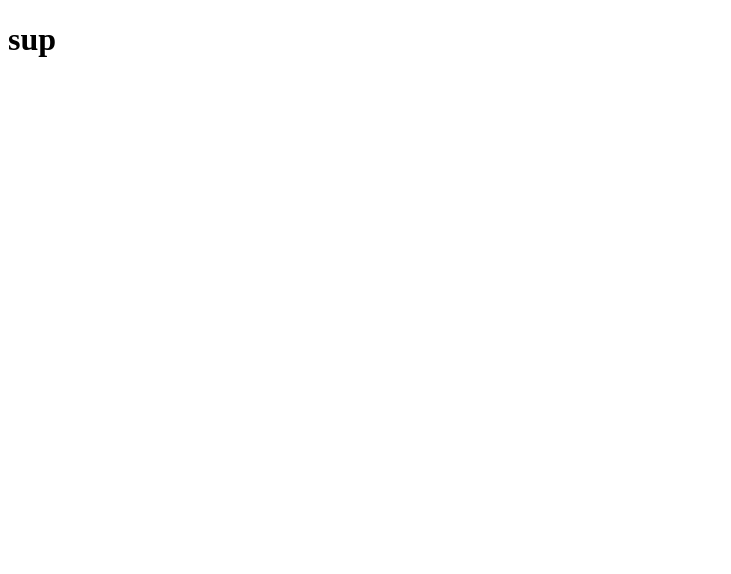
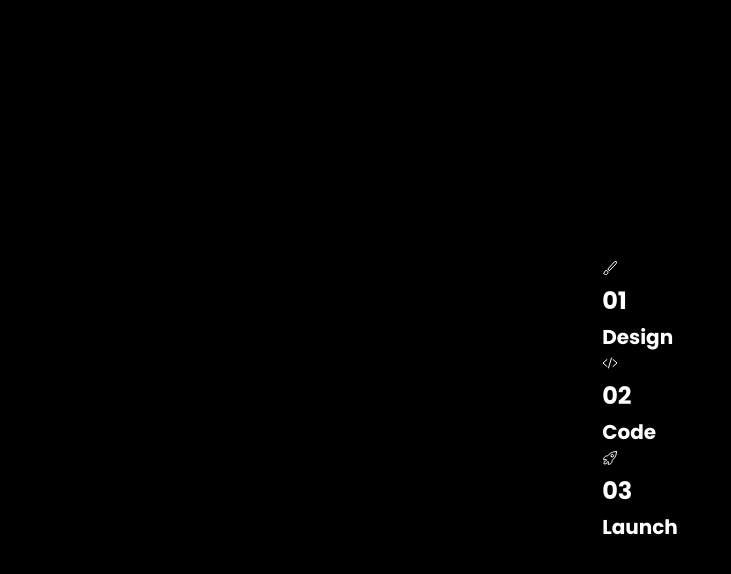
Before and after one commit to jsunh98/scifi-card, a plain HTML site: page index.html in a window 1280 px wide. Shown: the whole page, without its empty margins (0-731 px from the left). Drawn offline with nearby package versions, Linux system fonts and the light colour scheme.

Commit message:
added 3 container boxes, added icons to them. and began formatting the CSS to center the content

```diff
--- a/index.html
+++ b/index.html
@@ -7,7 +7,41 @@
     <link rel="stylesheet" href="styles.css" type="text/css">
 </head>
 <body>
-    <h1>sup</h1>
+    <div class="container">
+        <div class="box" style="--clr: #f00;">
+            <ion-icon name="brush-outline"></ion-icon>
+        <h2>01<br><small>Design</small></h2>
+
+
+            <div class="clip">
+                <span></span>
+                <span></span>
+                <span></span>
+            </div>
+        </div>
+        <div class="box" style="--clr: #0f0;">
+            <ion-icon name="code-slash-outline"></ion-icon>
+            <h2>02<br><small>Code</small></h2>
+
+            <div class="clip">
+                <span></span>
+                <span></span>
+                <span></span>
+            </div>
+        </div>
+        <div class="box" style="--clr: #f0f;">
+            <ion-icon name="rocket-outline"></ion-icon>
+            <h2>03<br><small>Launch</small></h2>
+
+            <div class="clip">
+                <span></span>
+                <span></span>
+                <span></span>
+            </div>
+        </div>
+    </div>
+    <script type="module" src="https://unpkg.com/ionicons@7.1.0/dist/ionicons/ionicons.esm.js"></script>
+<script nomodule src="https://unpkg.com/ionicons@7.1.0/dist/ionicons/ionicons.js"></script>
 
 </body>
 </html>
--- a/styles.css
+++ b/styles.css
@@ -0,0 +1,17 @@
+@import url('https://fonts.googleapis.com/css2?family=Poppins:wght@300;400;500;600;700&display=swap');
+
+* {
+    margin: 0;
+    padding: 0;
+    box-sizing: border-box;
+    font-family: 'Poppins', sans-serif;
+}
+body {
+
+    display: flex;
+    justify-content: center;
+    align-items: center;
+    min-height: 100vh;
+    background-color: #000;
+    color: #fff;
+}
```
